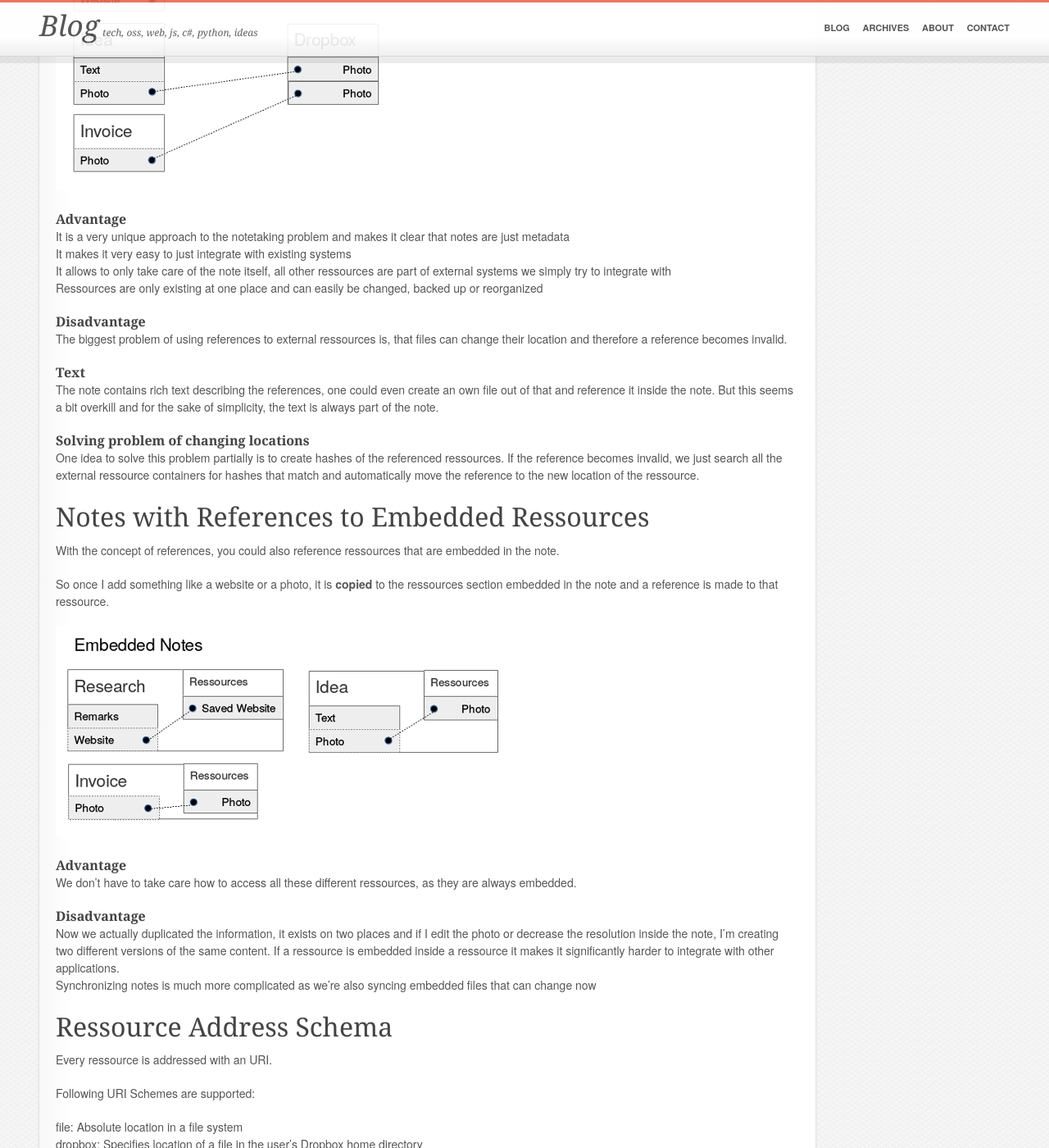
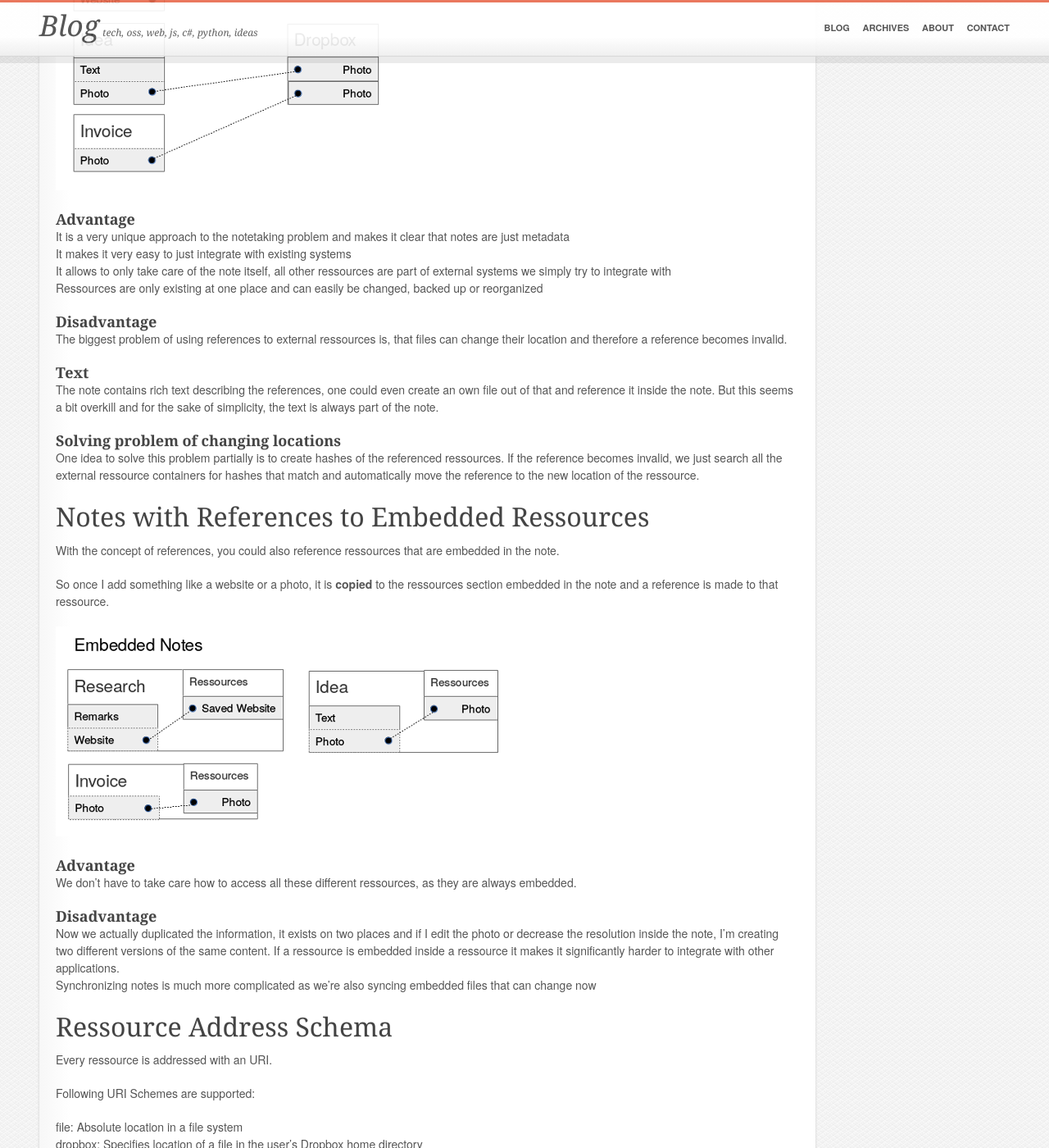
Before and after one commit to lukasmartinelli/lukasmartinelli.github.io, a Jekyll site: the page built from _posts/2014-02-07-opensource-notetaking-concept.md, in a window 1280 px wide and 1400 px high, scrolled down 1349 px. Shown: the whole window at 82% size. Built offline with Jekyll 4.4.1, drawn with Linux system fonts in a browser that asks for light colours; Markdown is read by kramdown in place of the engine named in the settings.

```diff
--- a/css/main.css
+++ b/css/main.css
@@ -77,8 +77,8 @@
 
 /* line 64, ../sass/_base.scss */
 h4 {
-  font-size: 1.14286em;
-  line-height: 20, 14;
+  font-size: 1.28571em;
+  line-height: 20, 18;
   font-weight: bold;
 }
 
--- a/sass/_base.scss
+++ b/sass/_base.scss
@@ -62,8 +62,8 @@
 }
 
 h4 {
-    font-size: em(16);
-    line-height: (20, 14);
+    font-size: em(18);
+    line-height: (20, 18);
     font-weight: bold;
 }
 
```
